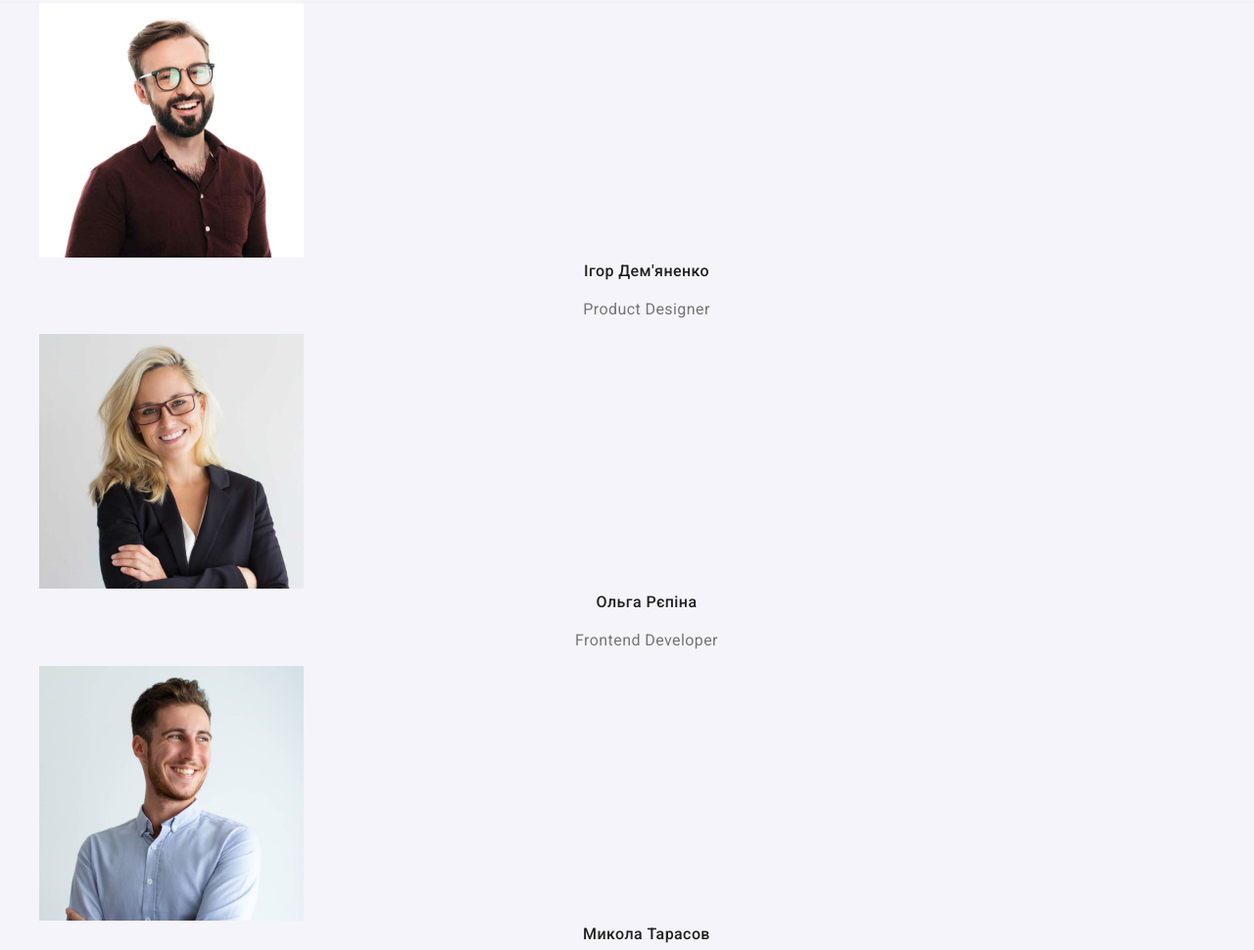
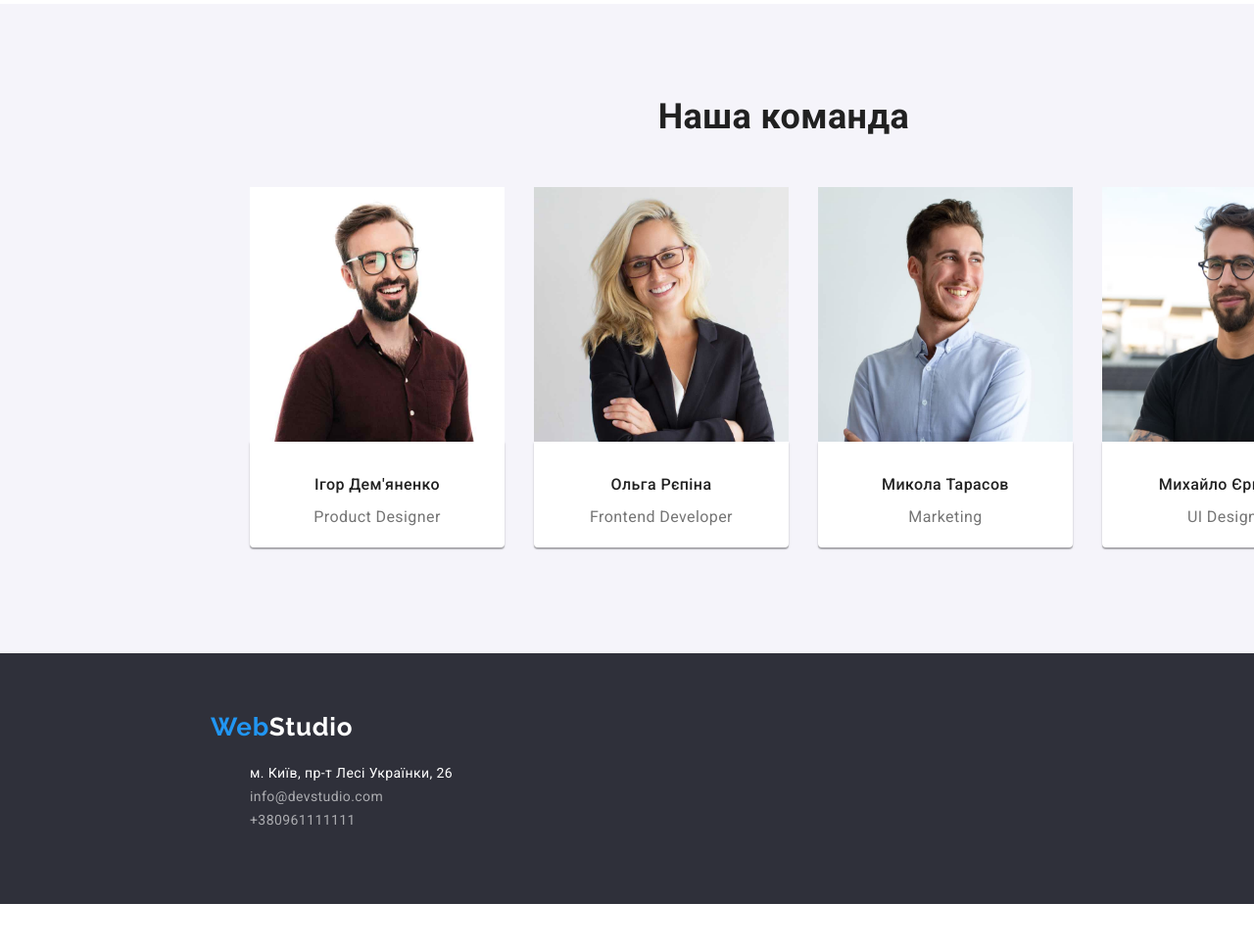
Before and after one commit to JuliaSummer99/goit-markup-hw-03, a plain HTML site: page index.html in a window 1280 px wide. Shown: the part 1498-2468 px from the top of the page at 98% size. After the commit the page ends 2421 px from the top, so only its background shows below. Drawn offline with nearby package versions, Linux system fonts and the light colour scheme.

Commit message:
доробила Студія. перейшла в портфоліо
Так і не змогла праивльно вирівнять футер.  не знаю. в чому причина.

```diff
--- a/CSS/styles.css
+++ b/CSS/styles.css
@@ -19,8 +19,8 @@ ul {
 }
 
 img {
+  display: block;
   max-width: 100%;
-    display: block;
 }
 
 h1,
@@ -45,6 +45,7 @@ p {
   clip-path: inset(50%);
   margin: -1px;
 }
+
 /* точечні оформлення СТУДІЯ  */
 
 /* Навігація */
@@ -56,7 +57,7 @@ margin-left: auto;
   margin-right: auto;
 }
 
-.header-container{
+.header-container {
   display: flex;
   align-items: center;
 }
@@ -65,7 +66,7 @@ align-items: center;
   border-bottom: 1px solid #ECECEC;
 }
 
-.site-nav{
+.site-nav {
   display: flex;
   align-items: center;
 }
@@ -88,7 +89,7 @@ margin-right: 93px;
 }
 
 
-.item-list{
+.item-list {
   display: flex;
 }
 
@@ -105,7 +106,8 @@ margin-right: 0px;
   color: var(--accent-color);
 }
 
-.site-nav .link, .current-link {
+.site-nav .link,
+.current-link {
   display: block;
   margin-right: 50px;
   padding-top: 32px;
@@ -144,7 +146,8 @@ display: flex;
   margin-left: auto;
 }
 
-.contacts-list .mail-accent, .tel-number {
+.contacts-list .mail-accent,
+.tel-number {
   display: block;
   padding-top: 32px;
   padding-bottom: 32px;
@@ -212,7 +215,7 @@ max-width: 696px;
 }
 
 .hero-button {
-  width: 216px;
+  min-width: 216px;
   height: 50px;
   margin-right: auto;
   margin-left: auto;
@@ -283,8 +286,9 @@ margin-bottom: 10px;
 
 /* Чим ми займаємось */
 
-.section-work{
+.section-work {
   padding-top: 0px;
+  padding-bottom: 94px;
 }
 
 .work-list {
@@ -297,20 +301,50 @@ display: flex;
 
 .work-item:not(:last-child) {
   margin-right: 30px;
-  max-width: 270px;
+  max-width: 370px;
 }
 
+/* Наша команда */
+
+.team-style {
+  display: flex;
+}
 
 .our-team {
+  padding-top: 94px;
+  padding-bottom: 94px;
+  width: 1600px;
+  margin-left: auto;
+  margin-right: auto;
   background-color: #F5F4FA;
 }
 
-.our-team .title {
+.team-item:not(:last-child) {
+  margin-right: 30px;
+}
+
+.our-team .team-worker {
+  margin-bottom: 10px;
+
   color: var(--title-text-color);
   font-size: 16px;
   font-weight: 500;
   line-height: 1.7;
   text-align: center;
+}
+
+.team-item:not(:last-child) {
+  margin-right: 30px;
+}
+
+.team-workers {
+  height: 108px;
+  padding-top: 30px;
+  padding-bottom: 30px;
+  background-color: var(--primary-white-color);
+  box-shadow: 0px 1px 3px rgba(0, 0, 0, 0.12), 0px 1px 1px rgba(0, 0, 0, 0.14), 0px 2px 1px rgba(0, 0, 0, 0.2);
+  border-bottom-left-radius: 4px;
+  border-bottom-right-radius: 4px;
 }
 
 .team-job {
@@ -321,17 +355,20 @@ display: flex;
   text-align: center;
 }
 
-.team-style {
-  box-shadow: 0px 1px 3px rgba(0, 0, 0, 0.12), 0px 1px 1px rgba(0, 0, 0, 0.14), 0px 2px 1px rgba(0, 0, 0, 0.2);
-  border-radius: 0px 0px 4px 4px;
-}
 
 /* <!--Футер--> */
-footer {
+.footer {
+display: block;
+  padding-top: 60px;
+  padding-bottom: 60px;
+  width: 1600px;
+  margin-left: auto;
+  margin-right: auto;
   background-color: #2F303A;
 }
 
 .logo-foot {
+  display: block;
   font-family: 'Raleway';
   text-decoration: inherit;
   font-weight: 700;
@@ -345,15 +382,27 @@ footer {
   color: var(--accent-color);
 }
 
-.where {
+.footer-contacts {
+  display: block;
+  margin-top: 20px;
+}
+
+.contacts-box {
+display: block;
+}
+
+.place {
+  font-style: normal;
+  text-decoration: none;
   font-family: 'Roboto';
-  font-style: normal;
   color: var(--primary-white-color);
   font-size: 14px;
   line-height: 1.7;
 }
 
 .mail {
+  margin-top: 9px;
+
   font-style: normal;
   text-decoration: none;
   color: rgba(255, 255, 255, 0.6);
@@ -361,13 +410,9 @@ footer {
   line-height: 1.7;
 }
 
-.mail:hover,
-.mail:focus {
-  color: var(--accent-color);
-}
 
 .number {
-margin-right: 0px;
+  margin-top: 9px;
   font-style: normal;
   text-decoration: none;
   color: rgba(255, 255, 255, 0.6);
@@ -375,6 +420,10 @@ margin-right: 0px;
   line-height: 1.7;
 }
 
+.place:hover,
+.place:focus,
+.mail:hover,
+.mail:focus,
 .number:hover,
 .number:focus {
   color: var(--accent-color);
--- a/index.html
+++ b/index.html
@@ -77,40 +77,60 @@
       <div class="container">
         <h2 class="section-title">Чим ми займаємося</h2>
         <ul class="work-list">
-          <li class="work-item"> <a href=""> <img src="./images/img1.jpg" alt="Клавіатура" height="294" width="370"> </a> </li>
-          <li class="work-item"> <a href=""> <img src="./images/img2.jpg" alt="Телефон" height="294" width="370"> </a></li>
-          <li class="work-item"> <a href=""> <img src="./images/img3.jpg" alt="Планшет" height="294" width="370"> </a></li>
+          <li class="work-item"> <a href=""> <img src="./images/img1.jpg" alt="Клавіатура" height="294" width="370">
+            </a> </li>
+          <li class="work-item"> <a href=""> <img src="./images/img2.jpg" alt="Телефон" height="294" width="370"> </a>
+          </li>
+          <li class="work-item"> <a href=""> <img src="./images/img3.jpg" alt="Планшет" height="294" width="370"> </a>
+          </li>
         </ul>
       </div>
     </section>
 
+    <!-- Наша команда -->
+    <section class="our-team">
+      <div class="container">
+        <h2 class="section-title"> Наша команда </h2>
 
-    <section class="our-team">
-      <div>
-        <h2 class="section-title"> Наша команда </h2>
         <ul class="team-style">
-          <li>
+
+          <li class="team-item">
+
             <img src="./images/IgorD1.jpg" alt="Ігор_Демяненко" width="270" height="260">
-            <h3 class="title">Ігор Дем'яненко </h3>
+            <div class="team-workers">
+              <h3 class="team-worker">Ігор Дем'яненко </h3>
               <p class="team-job"> Product Designer</p>
+            </div>
           </li>
 
-          <li>
+
+          <li class="team-item">
+
             <img src="./images/OlgaR2.jpg" alt="Ольга_Демяненко" width="270" height="260">
-            <h3 class="title"> Ольга Рєпіна </h3>
+            <div class="team-workers">
+              <h3 class="team-worker"> Ольга Рєпіна </h3>
               <p class="team-job">Frontend Developer</p>
+            </div>
+
           </li>
 
-          <li>
+          <li class="team-item">
+
             <img src="./images/MykT3.jpg" alt="Микола_Тарасенко" width="270" height="260">
-            <h3 class="title"> Микола Тарасов </h3>
+            <div class="team-workers">
+              <h3 class="team-worker"> Микола Тарасов </h3>
               <p class="team-job">Marketing</p>
+            </div>
+
           </li>
 
-          <li>
+          <li class="team-item">
+
             <img src="./images/Мyhaylo4.jpg" alt="МИхайло_Єрмаков" width="270" height="260">
-            <h3 class="title"> Михайло Єрмаков </h3>
+            <div class="team-workers">
+              <h3 class="team-worker"> Михайло Єрмаков </h3>
               <p class="team-job">UI Designer</p>
+            </div>
           </li>
         </ul>
       </div>
@@ -118,20 +138,21 @@
   </main>
 
   <!--Футер-->
-  <footer>
-    <a href="" class="logo-foot"> <span class="web-accent">Web</span>Studio </a>
-    <address class="where">
-      м. Київ, пр-т Лесі Українки, 26
-    </address>
+  <footer class="footer">
+    <div class="container">
+      <a href="./index.html" class="logo-foot"> <span class="web-accent">Web</span>Studio </a>
+      <address class="footer-contacts">
+        <ul class="contacts-box">
+          <li class="where"> <a href="https://goo.gl/maps/c17dUtmcHRf1ZoTh7" class="place"> м. Київ, пр-т Лесі Українки,
+              26 </a>
+          </li>
 
-    <address>
-      <ul>
           <li> <a href="mailto:info@devstudio.com " class="mail"> info@devstudio.com </a> </li>
+
           <li> <a href="tel:+380961111111" class="number">+380961111111</a> </li>
         </ul>
       </address>
+    </div>
   </footer>
-
 </body>
-
 </html>
```
Also changed, not shown: portfolio.html (+14 -11 lines). Lines whose indentation alone changed are shown as unchanged.
